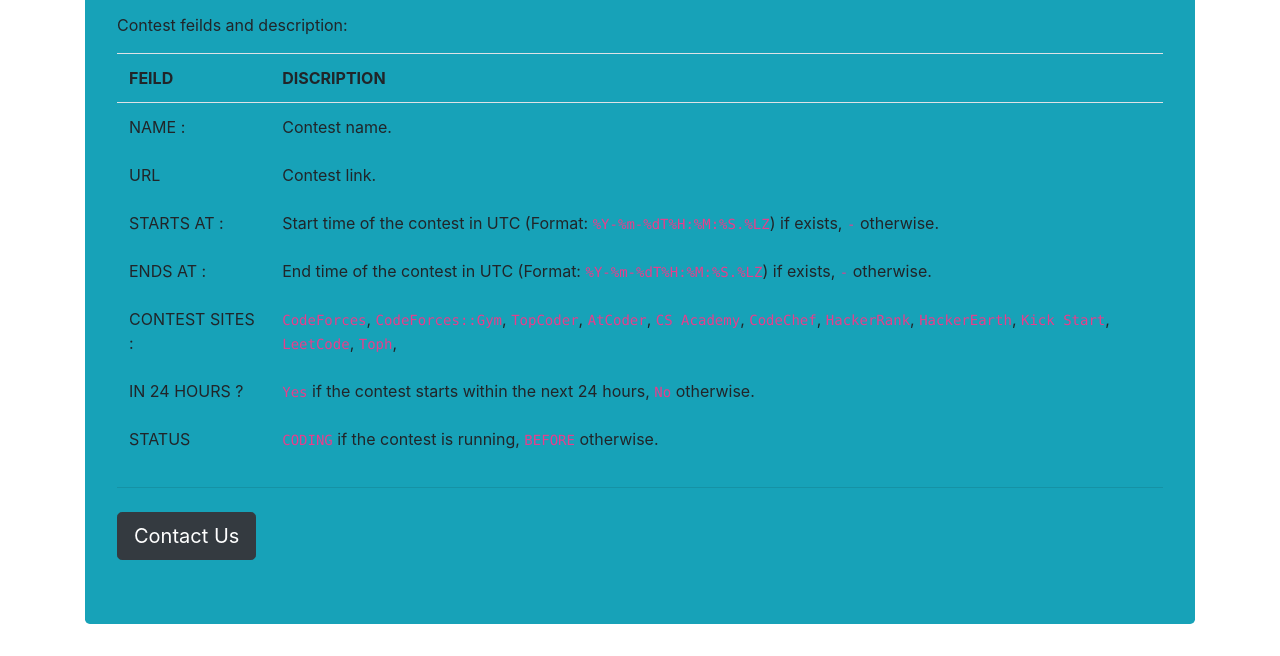
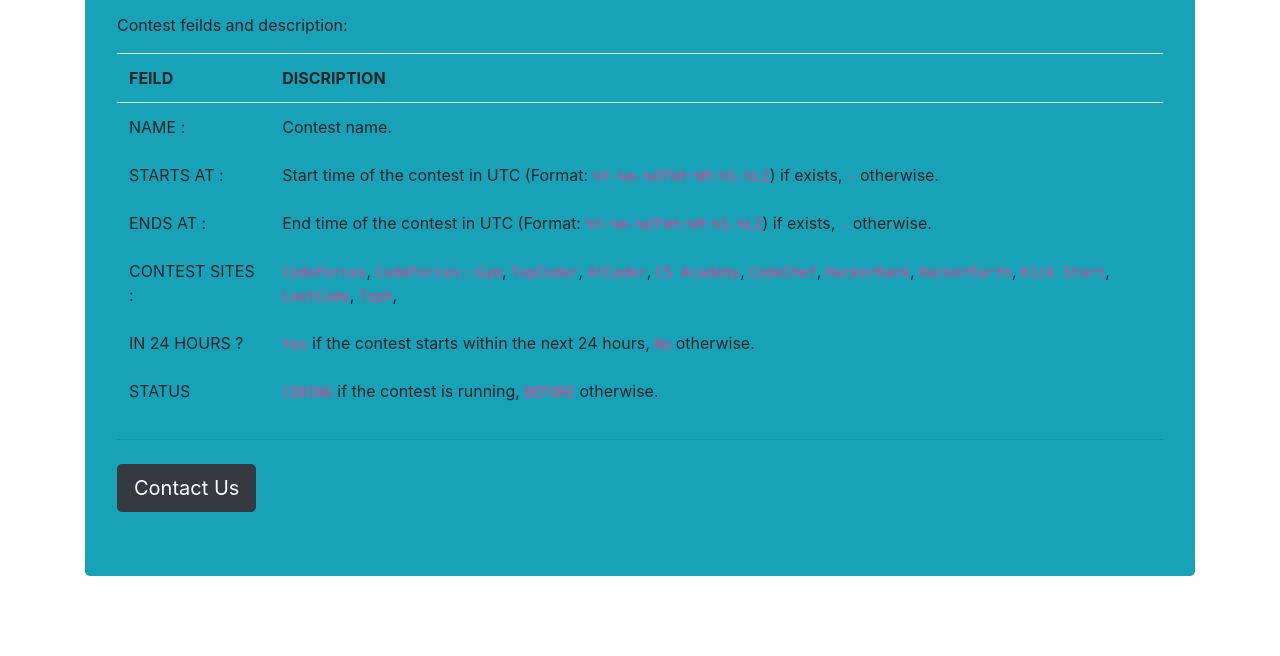
Before and after one commit to itsaryasharma/Project-3-Competehere.com, a plain HTML site: page index.html in a window 1280 px wide. Shown: the part 244-900 px from the top of the page. After the commit the page ends 852 px from the top, so only its background shows below. Drawn offline with nearby package versions, Linux system fonts and the light colour scheme; no server answers.

Commit message:
one discription removed

```diff
--- a/index.html
+++ b/index.html
@@ -86,10 +86,7 @@
                   <td>NAME :</td>
                   <td>Contest name.</td>
                 </tr>
-                <tr>
-                  <td>URL</td>
-                  <td>Contest link.</td>
-                </tr>
+
                 <tr>
                   <td>STARTS AT :</td>
                   <td>Start time of the contest in UTC (Format: <code>%Y-%m-%dT%H:%M:%S.%LZ</code>) if exists, <code>-</code> otherwise.</td>
```
